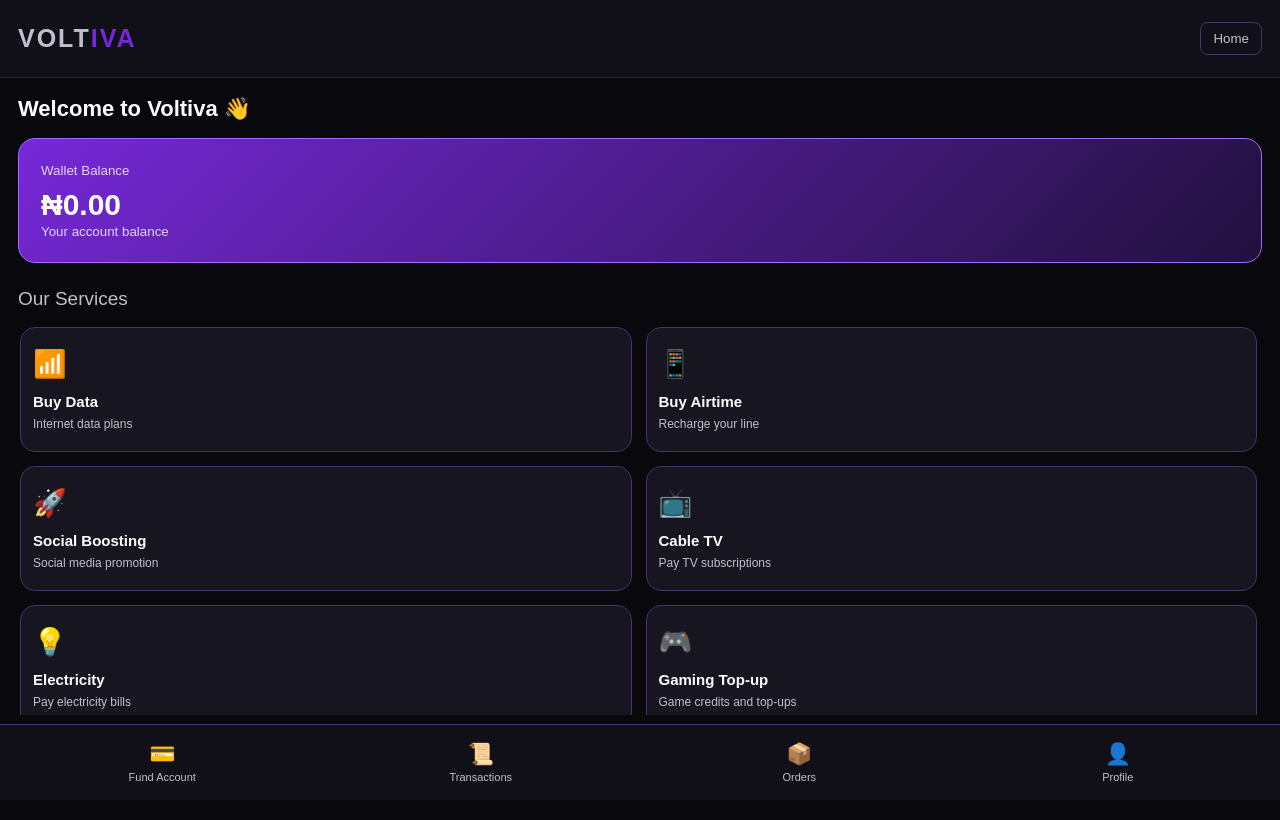
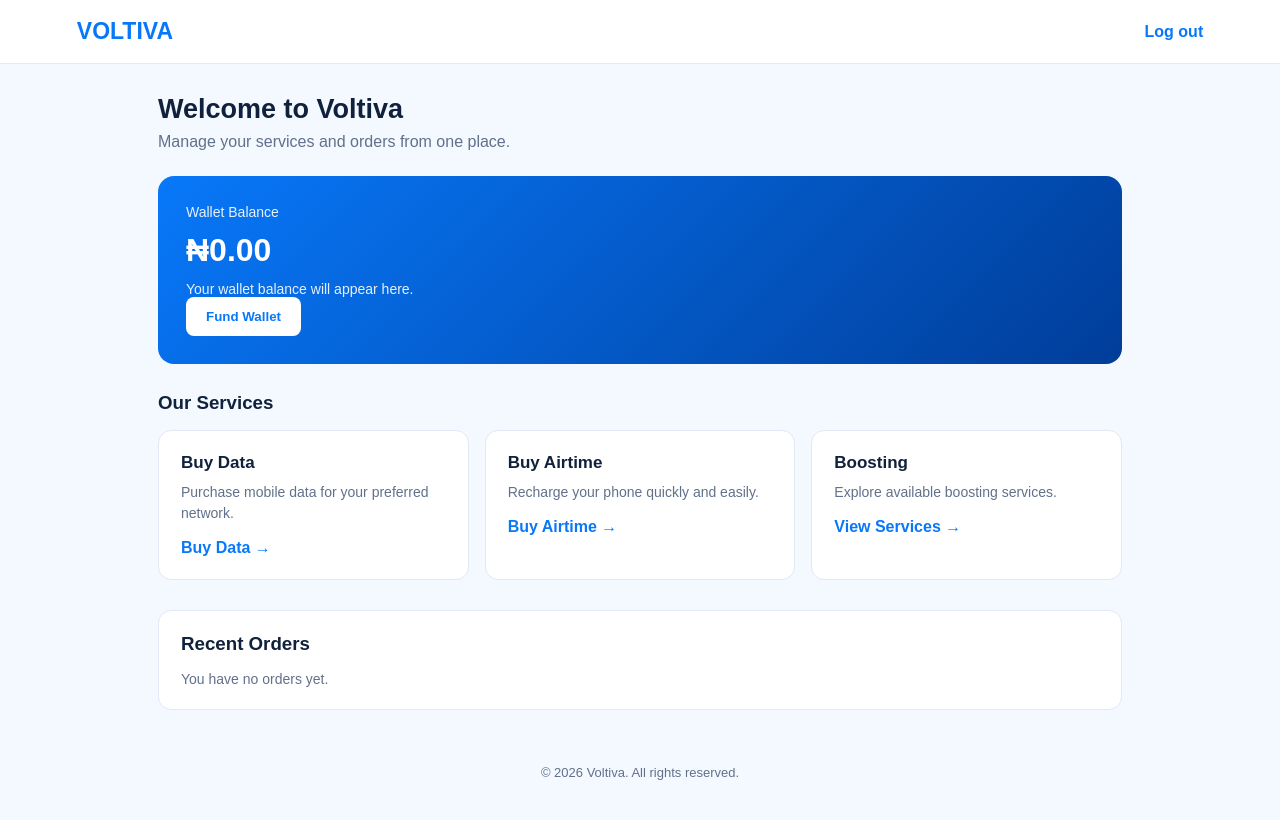
Before and after one commit to topuprichie01-afk/Voltiva-website, a plain HTML site: page dashboard.html in a window 1280 px wide. Drawn offline with Linux system fonts and the light colour scheme.

Commit message:
Add services

```diff
--- a/dashboard.html
+++ b/dashboard.html
@@ -1,204 +1,146 @@
+
 <!DOCTYPE html>
 <html lang="en">
 <head>
   <meta charset="UTF-8">
   <meta name="viewport" content="width=device-width, initial-scale=1.0">
-<title>Voltiva Dashboard</title>
+  <title>Voltiva | Dashboard</title>
 
   <style>
-:root {
-  --black: #08080D;
-  --purple: #7628D8;
-  --silver: #C0C0CC;
-  --card: #17151F;
-  --white: #FFFFFF;
-}
-
     * {
       box-sizing: border-box;
+      margin: 0;
+      padding: 0;
     }
 
     body {
-  margin: 0;
       font-family: Arial, sans-serif;
-  background: var(--black);
-  color: var(--white);
+      background: #f4f8ff;
+      color: #10213b;
     }
 
     header {
-  padding: 22px 18px;
-  background: #111018;
-  border-bottom: 1px solid #302044;
+      background: white;
+      padding: 18px 6%;
       display: flex;
       justify-content: space-between;
       align-items: center;
+      border-bottom: 1px solid #e1eaf7;
     }
 
     .logo {
-  font-size: 25px;
+      color: #0878f9;
+      font-size: 23px;
       font-weight: bold;
-  letter-spacing: 2px;
-  color: var(--silver);
     }
 
-.logo span {
-  color: var(--purple);
+    .logout {
+      color: #0878f9;
+      text-decoration: none;
+      font-weight: bold;
     }
 
     main {
-  padding: 18px;
-  padding-bottom: 105px;
+      max-width: 1000px;
+      margin: 30px auto;
+      padding: 0 18px;
     }
 
     .welcome {
-  font-size: 22px;
-  font-weight: bold;
-  margin-bottom: 16px;
-}
-
-.wallet {
-  background: linear-gradient(135deg, #7628D8, #21113D);
-  border: 1px solid #A66AFF;
-  padding: 22px;
-  border-radius: 17px;
       margin-bottom: 25px;
     }
 
-.wallet small {
-  color: #E3D5F8;
+    .welcome h1 {
+      font-size: 27px;
+      margin-bottom: 8px;
+    }
+
+    .welcome p {
+      color: #61718a;
     }
 
     .balance {
-  font-size: 30px;
-  font-weight: bold;
-  margin-top: 9px;
+      background: linear-gradient(135deg, #0878f9, #003d99);
+      color: white;
+      padding: 28px;
+      border-radius: 16px;
+      margin-bottom: 28px;
     }
 
-.section-title {
-  font-size: 19px;
-  margin: 25px 0 15px;
-  color: var(--silver);
+    .balance p {
+      font-size: 14px;
+      opacity: 0.9;
     }
 
-.services-scroll {
-  max-height: 390px;
-  overflow-y: auto;
-  padding: 2px 5px 15px 2px;
-  scrollbar-width: thin;
-  scrollbar-color: var(--purple) #211D29;
+    .balance h2 {
+      font-size: 32px;
+      margin: 12px 0;
+    }
+
+    .balance button {
+      background: white;
+      color: #0878f9;
+      border: none;
+      padding: 12px 20px;
+      border-radius: 8px;
+      font-weight: bold;
+      cursor: pointer;
+    }
+
+    h3 {
+      margin-bottom: 16px;
     }
 
     .services {
       display: grid;
-  grid-template-columns: repeat(2, minmax(0, 1fr));
-  gap: 14px;
+      grid-template-columns: repeat(auto-fit, minmax(200px, 1fr));
+      gap: 16px;
+      margin-bottom: 30px;
     }
 
-.service {
-  min-height: 125px;
-  padding: 18px 12px;
-  background: var(--card);
-  border: 1px solid #49316A;
-  border-radius: 15px;
-  color: white;
-  text-align: left;
-  cursor: pointer;
+    .card {
+      background: white;
+      padding: 22px;
+      border-radius: 13px;
+      border: 1px solid #e0e9f5;
     }
 
-.service:active {
-  transform: scale(0.97);
-  background: #29183F;
+    .card h4 {
+      margin-bottom: 9px;
+      font-size: 17px;
     }
 
-.service .symbol {
-  font-size: 27px;
-  margin-bottom: 13px;
+    .card p {
+      color: #61718a;
+      font-size: 14px;
+      line-height: 1.5;
     }
 
-.service strong {
-  display: block;
-  font-size: 15px;
-  margin-bottom: 6px;
+    .card a {
+      display: inline-block;
+      margin-top: 15px;
+      color: #0878f9;
+      font-weight: bold;
+      text-decoration: none;
     }
 
-.service small {
-  color: var(--silver);
-  font-size: 12px;
+    .orders {
+      background: white;
+      border-radius: 13px;
+      border: 1px solid #e0e9f5;
+      padding: 22px;
     }
 
-.scroll-hint {
-  text-align: center;
-  color: var(--silver);
-  font-size: 12px;
-  margin-top: 10px;
+    .orders p {
+      color: #61718a;
+      font-size: 14px;
     }
 
-.page {
-  display: none;
-  background: var(--card);
-  border: 1px solid #49316A;
-  padding: 20px;
-  border-radius: 15px;
-  margin-top: 20px;
-}
-
-.page.active {
-  display: block;
-}
-
-.page input {
-  width: 100%;
-  padding: 13px;
-  margin: 9px 0;
-  border: 1px solid #55416F;
-  border-radius: 9px;
-  background: #0D0B13;
-  color: white;
-}
-
-.action {
-  width: 100%;
-  padding: 13px;
-  background: var(--purple);
-  border: none;
-  border-radius: 9px;
-  color: white;
-  font-weight: bold;
-  margin-top: 12px;
-  cursor: pointer;
-}
-
-.bottom-nav {
-  position: fixed;
-  bottom: 0;
-  left: 0;
-  width: 100%;
-  background: #111018;
-  border-top: 1px solid #49316A;
-  display: grid;
-  grid-template-columns: repeat(4, 1fr);
-  padding: 10px 3px;
-  padding-bottom: max(10px, env(safe-area-inset-bottom));
-  z-index: 10;
-}
-
-.nav-item {
-  border: none;
-  background: transparent;
-  color: var(--silver);
-  font-size: 11px;
-  padding: 7px 2px;
-  cursor: pointer;
-}
-
-.nav-item span {
-  display: block;
-  font-size: 21px;
-  margin-bottom: 5px;
-}
-
-.nav-item.active {
-  color: #B987FF;
+    footer {
+      text-align: center;
+      padding: 25px;
+      color: #61718a;
+      font-size: 13px;
     }
   </style>
 </head>
@@ -206,174 +148,60 @@ main {
 <body>
 
   <header>
-  <div class="logo">VOLT<span>IVA</span></div>
-  <button onclick="goHome()" style="color:#C0C0CC;background:none;border:1px solid #49316A;border-radius:8px;padding:8px 12px;">Home</button>
+    <div class="logo">VOLTIVA</div>
+    <a href="login.html" class="logout">Log out</a>
   </header>
 
   <main>
 
-<div id="homePage">
-  <div class="welcome">Welcome to Voltiva 👋</div>
+    <section class="welcome">
+      <h1>Welcome to Voltiva</h1>
+      <p>Manage your services and orders from one place.</p>
+    </section>
 
-  <div class="wallet">
-    <small>Wallet Balance</small>
-    <div class="balance">₦0.00</div>
-    <small>Your account balance</small>
+    <section class="balance">
+      <p>Wallet Balance</p>
+      <h2>₦0.00</h2>
+      <p>Your wallet balance will appear here.</p>
+      <button onclick="alert('Wallet funding is not connected yet.')">
+        Fund Wallet
+      </button>
+    </section>
+
+    <h3>Our Services</h3>
+
+    <section class="services">
+
+      <div class="card">
+        <h4>Buy Data</h4>
+        <p>Purchase mobile data for your preferred network.</p>
+        <a href="services.html">Buy Data →</a>
       </div>
 
-  <div class="section-title">Our Services</div>
-
-  <div class="services-scroll">
-    <div class="services">
-
-      <button class="service" onclick="openService('Buy Data')">
-        <div class="symbol">📶</div>
-        <strong>Buy Data</strong>
-        <small>Internet data plans</small>
-      </button>
-
-      <button class="service" onclick="openService('Buy Airtime')">
-        <div class="symbol">📱</div>
-        <strong>Buy Airtime</strong>
-        <small>Recharge your line</small>
-      </button>
-
-      <button class="service" onclick="openService('Social Boosting')">
-        <div class="symbol">🚀</div>
-        <strong>Social Boosting</strong>
-        <small>Social media promotion</small>
-      </button>
-
-      <button class="service" onclick="openService('Cable TV')">
-        <div class="symbol">📺</div>
-        <strong>Cable TV</strong>
-        <small>Pay TV subscriptions</small>
-      </button>
-
-      <button class="service" onclick="openService('Electricity')">
-        <div class="symbol">💡</div>
-        <strong>Electricity</strong>
-        <small>Pay electricity bills</small>
-      </button>
-
-      <button class="service" onclick="openService('Gaming Top-up')">
-        <div class="symbol">🎮</div>
-        <strong>Gaming Top-up</strong>
-        <small>Game credits and top-ups</small>
-      </button>
-
-    </div>
+      <div class="card">
+        <h4>Buy Airtime</h4>
+        <p>Recharge your phone quickly and easily.</p>
+        <a href="services.html">Buy Airtime →</a>
       </div>
 
-  <div class="scroll-hint">↓ Scroll to explore all services ↓</div>
+      <div class="card">
+        <h4>Boosting</h4>
+        <p>Explore available boosting services.</p>
+        <a href="services.html">View Services →</a>
       </div>
 
-<div id="servicePage" class="page">
-  <h2 id="serviceTitle"></h2>
-  <p id="serviceDescription">This service page is ready for its order form and provider connection.</p>
-  <button class="action" onclick="goHome()">Back to Services</button>
-</div>
+    </section>
 
-<div id="fundPage" class="page">
-  <h2>Fund Account</h2>
-  <p>Wallet funding and payment verification will appear here.</p>
-  <p>Payment gateway integration is still required.</p>
-</div>
-
-<div id="transactionsPage" class="page">
-  <h2>Transaction History</h2>
-  <p>Your completed wallet and service transactions will appear here.</p>
-</div>
-
-<div id="ordersPage" class="page">
-  <h2>My Orders</h2>
-  <p>Your service orders and their statuses will appear here.</p>
-</div>
-
-<div id="profilePage" class="page">
-  <h2>My Profile</h2>
-  <input type="text" id="customerName" placeholder="Full name">
-  <input type="email" id="customerEmail" placeholder="Email address">
-  <input type="tel" id="customerPhone" placeholder="Phone number">
-  <button class="action" onclick="saveProfile()">Save Details</button>
-  <p id="profileMessage"></p>
-</div>
+    <section class="orders">
+      <h3>Recent Orders</h3>
+      <p>You have no orders yet.</p>
+    </section>
 
   </main>
 
-<nav class="bottom-nav">
-
-  <button class="nav-item" onclick="showPage('fundPage', this)">
-    <span>💳</span>Fund Account
-  </button>
-
-  <button class="nav-item" onclick="showPage('transactionsPage', this)">
-    <span>📜</span>Transactions
-  </button>
-
-  <button class="nav-item" onclick="showPage('ordersPage', this)">
-    <span>📦</span>Orders
-  </button>
-
-  <button class="nav-item" onclick="showPage('profilePage', this)">
-    <span>👤</span>Profile
-  </button>
-
-</nav>
-
-<script>
-function hidePages() {
-  document.querySelectorAll('.page').forEach(page => {
-    page.classList.remove('active');
-  });
-
-  document.getElementById('homePage').style.display = 'none';
-}
-
-function showPage(pageId, button) {
-  hidePages();
-
-  document.getElementById(pageId).classList.add('active');
-
-  document.querySelectorAll('.nav-item').forEach(item => {
-    item.classList.remove('active');
-  });
-
-  button.classList.add('active');
-}
-
-function goHome() {
-  document.querySelectorAll('.page').forEach(page => {
-    page.classList.remove('active');
-  });
-
-  document.getElementById('homePage').style.display = 'block';
-
-  document.querySelectorAll('.nav-item').forEach(item => {
-    item.classList.remove('active');
-  });
-}
-
-function openService(name) {
-  hidePages();
-
-  document.getElementById('serviceTitle').textContent = name;
-
-  const descriptions = {
-    'Gaming Top-up': 'Gaming credits and top-ups will be available here once a gaming provider is connected.'
-  };
-
-  document.getElementById('serviceDescription').textContent =
-    descriptions[name] || 'This service needs its order form and provider connection.';
-
-  document.getElementById('servicePage').classList.add('active');
-}
-
-function saveProfile() {
-  document.getElementById('profileMessage').textContent =
-    'Profile saving still needs database integration.';
-}
-</script>
+  <footer>
+    © 2026 Voltiva. All rights reserved.
+  </footer>
 
 </body>
 </html>
```
Lines whose indentation alone changed are shown as unchanged.
